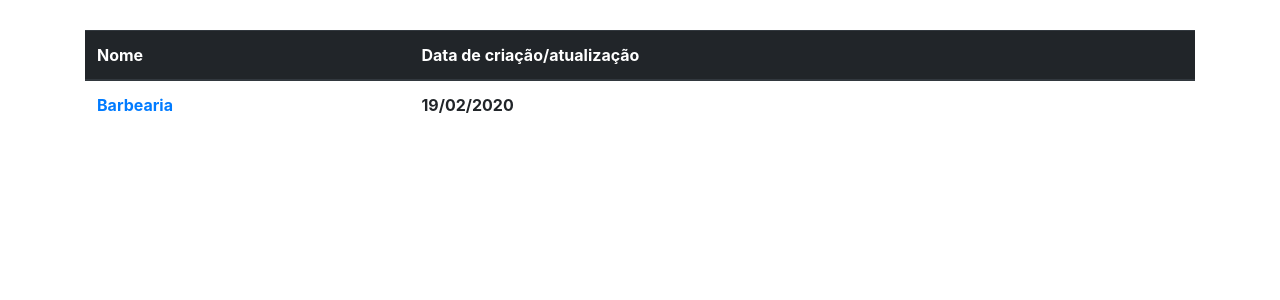
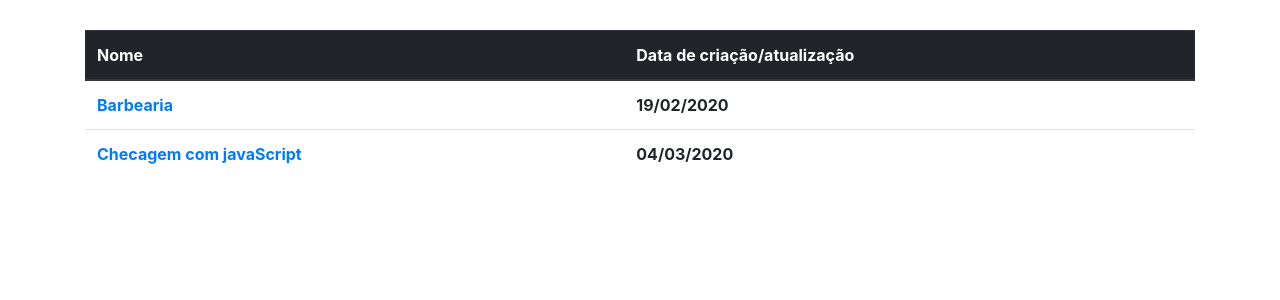
Before and after one commit to YuriKanegae/Exercicios, a PHP site: page / in a window 1280 px wide. Shown: the part 72-372 px from the top of the page. Run offline with PHP 8.4, Linux system fonts and the light colour scheme; lists and menus that the app fills with data are empty.

Commit message:
20200304

```diff
--- a/index.php
+++ b/index.php
@@ -49,6 +49,14 @@
                             19/02/2020
                         </th>
                     </tr>
+                    <tr>
+                        <th>
+                            <a href = "20200304/php/form_usuario.php">Checagem com javaScript</a>
+                        </th>
+                        <th>
+                            04/03/2020
+                        </th>
+                    </tr>
                 </tbody>
             </table>
         </div>
```
